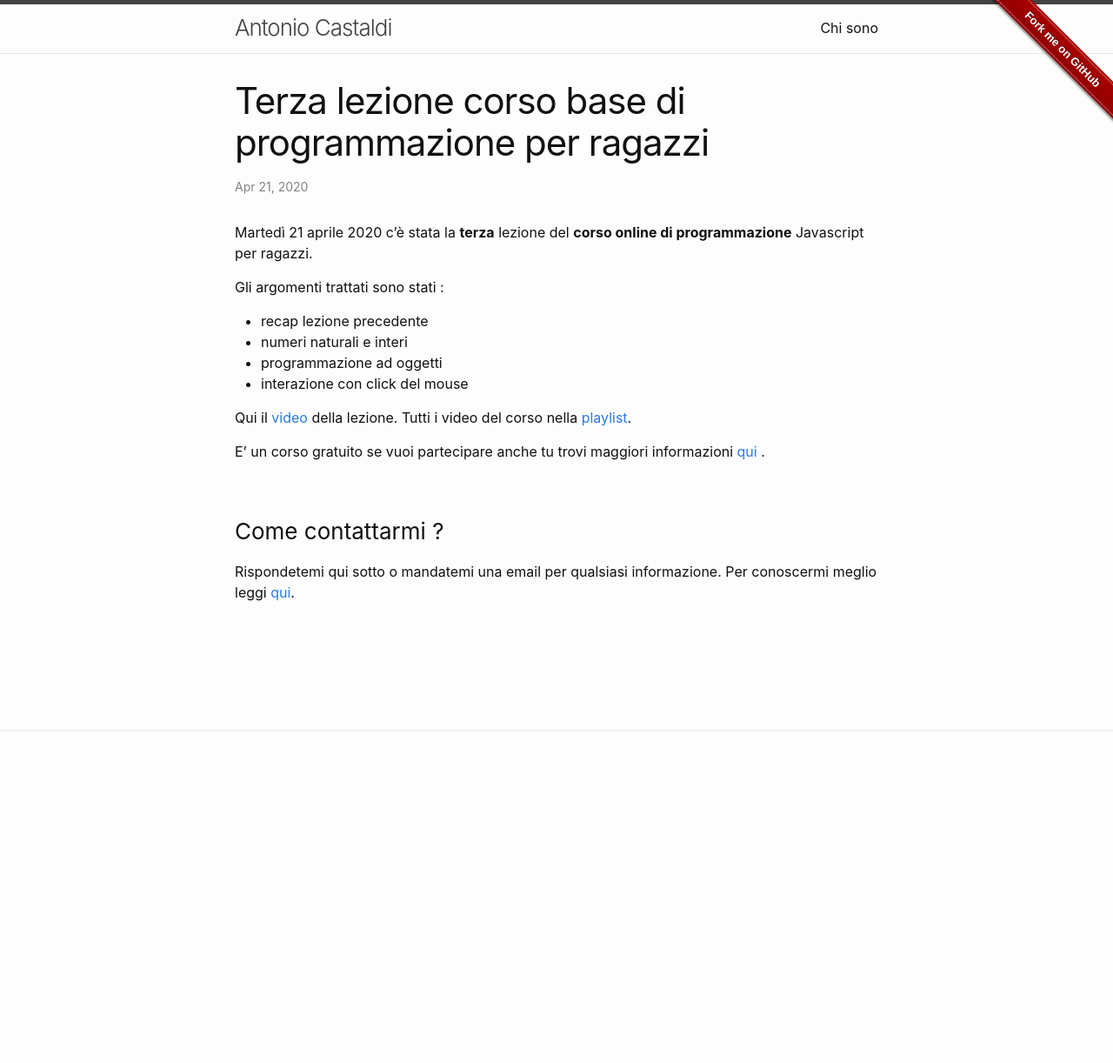
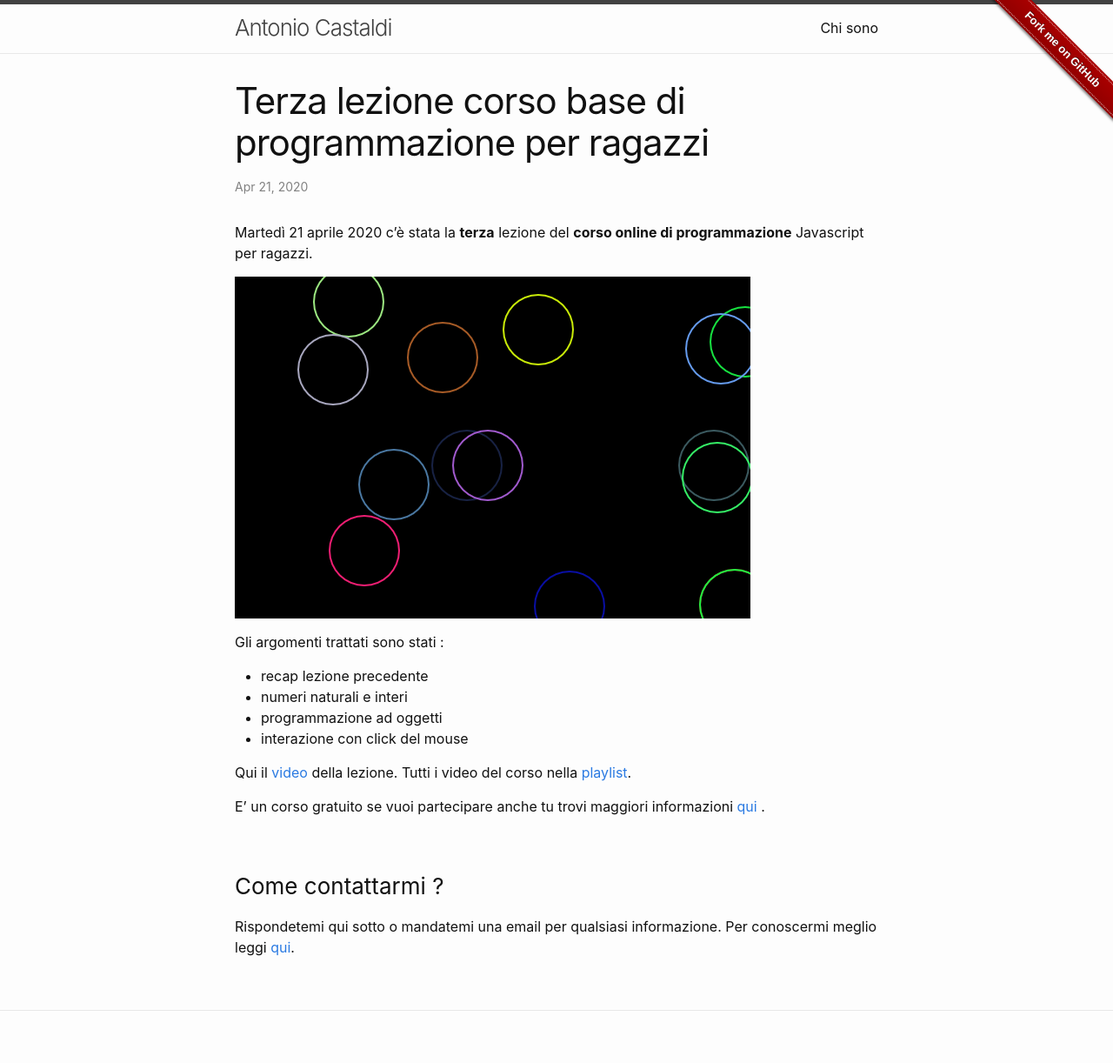
Before and after one commit to toto-castaldi/toto-castaldi.github.io, a Jekyll site: the page built from _posts/2020-04-21-terza-lezione-corso-di-programmazione-per-ragazzi.markdown, in a window 1280 px wide. Shown: the whole page at 87% size. Built offline with Jekyll 4.4.1, drawn with Linux system fonts in a browser that asks for light colours; a script that is not in the unit is left out; before the commit the page ends 900 px from its top, so only the background shows below that.

Commit message:
corseo tre screenshot

```diff
--- a/_posts/2020-04-21-terza-lezione-corso-di-programmazione-per-ragazzi.markdown
+++ b/_posts/2020-04-21-terza-lezione-corso-di-programmazione-per-ragazzi.markdown
@@ -6,6 +6,8 @@ tags: corso javascript js p5js videogame
 ---
 
 Martedì 21 aprile 2020 c'è stata la **terza** lezione del **corso online di programmazione** Javascript per ragazzi.
+
+![screenshot](/assets/images/miniatura-lezione-003.png)
 
 Gli argomenti trattati sono stati :
 
```
Also changed, not shown: assets/images/miniatura-lezione-003.png (added).
